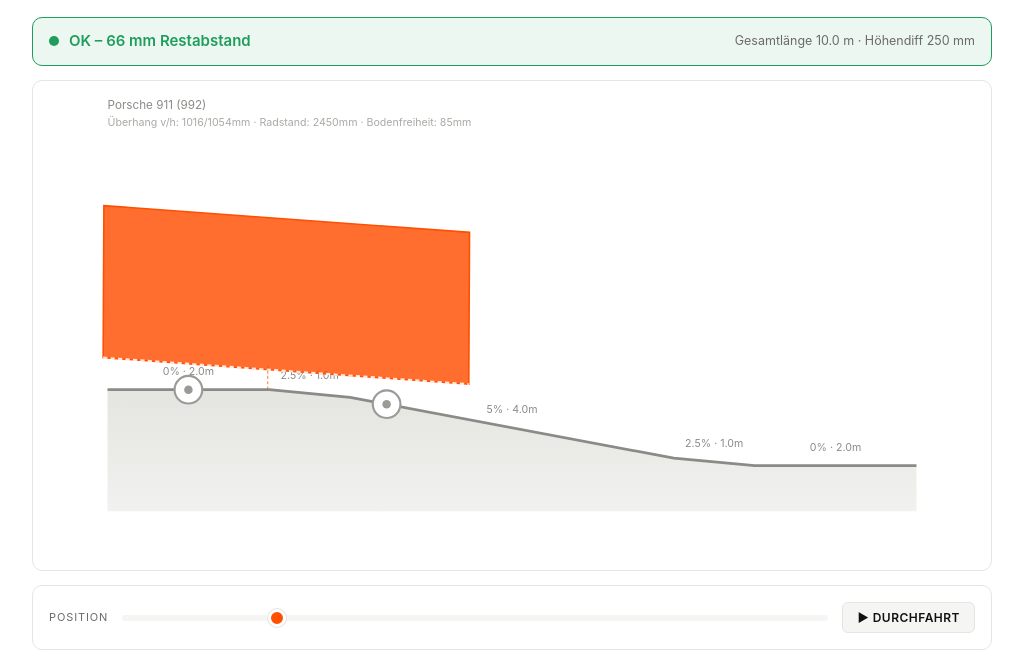
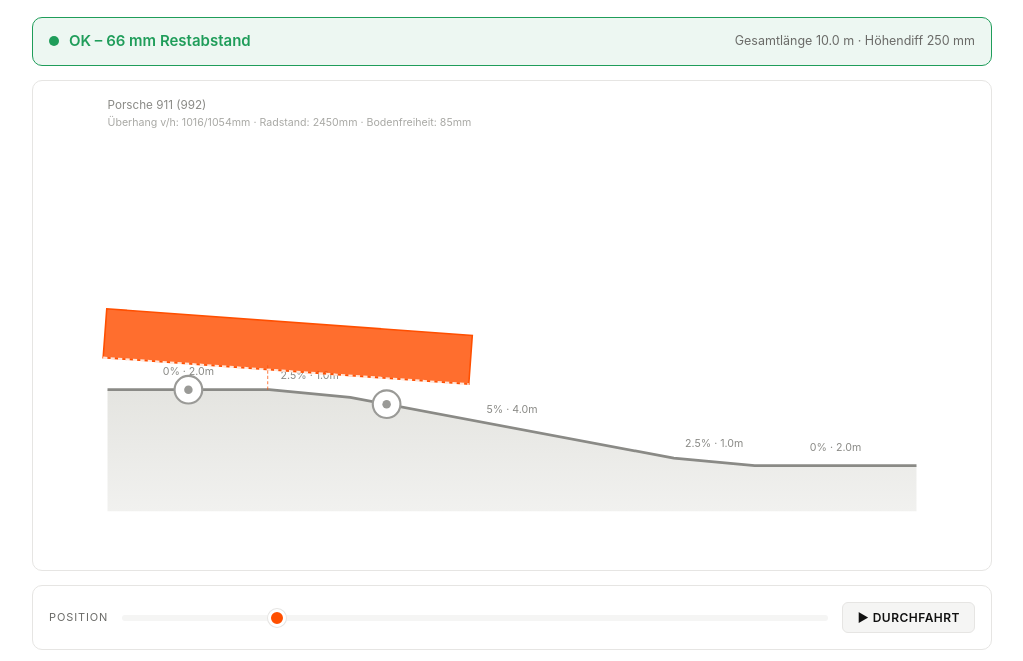
Before and after one commit to dtngx/framework, a plain HTML site: page tools/rampen-check/index.html in a window 1280 px wide. Shown: the part 100-761 px from the top of the page, without its empty margins (128-1151 px from the left). Drawn offline with Linux system fonts and the light colour scheme.

Commit message:
Rampen-Check: verzerrte Fahrzeug-Karosserie behoben
Die Karosserie wurde als 500-mm-Welt-Rechteck durch die anisotrope
Darstellung (X/Y unterschiedlich skaliert wegen Höhenüberhöhung der Rampe)
gezogen und dadurch stark geschert ("trapezförmig"). Jetzt wird nur die
optische Karosserie mit fester Pixelhöhe senkrecht zur Fahrzeugneigung im
Bildschirmraum gezeichnet -> sauberes Rechteck. Kollisionsgeometrie
(Unterboden, Räder, Achswinkel) unverändert.

Co-Authored-By: Claude Opus 4.8 <noreply@anthropic.com>

```diff
--- a/tools/rampen-check/index.html
+++ b/tools/rampen-check/index.html
@@ -306,7 +306,19 @@
       sx += seg.length;
     });
 
-    const carPts = `${toSvgX(cb.rearBottom.x).toFixed(1)},${toSvgY(cb.rearBottom.y).toFixed(1)} ${toSvgX(cb.frontBottom.x).toFixed(1)},${toSvgY(cb.frontBottom.y).toFixed(1)} ${toSvgX(cb.frontTop.x).toFixed(1)},${toSvgY(cb.frontTop.y).toFixed(1)} ${toSvgX(cb.rearTop.x).toFixed(1)},${toSvgY(cb.rearTop.y).toFixed(1)}`;
+    // Unterboden-Endpunkte im Bildschirmraum (kollisionsrelevant, echte Projektion)
+    const rb = { x: toSvgX(cb.rearBottom.x), y: toSvgY(cb.rearBottom.y) };
+    const fb = { x: toSvgX(cb.frontBottom.x), y: toSvgY(cb.frontBottom.y) };
+    // Karosserie NUR optisch: feste Pixelhöhe senkrecht zur Fahrzeugneigung am
+    // Bildschirm – so bleibt es ein sauberes Rechteck statt eines verzerrten Trapezes.
+    const vx = fb.x - rb.x, vy = fb.y - rb.y;
+    const vlen = Math.hypot(vx, vy) || 1;
+    let nx = -vy / vlen, ny = vx / vlen;   // Normale auf die Unterbodenlinie
+    if (ny > 0) { nx = -nx; ny = -ny; }    // nach oben (Bildschirm: -y) ausrichten
+    const bodyPx = 46;
+    const rt = { x: rb.x + nx * bodyPx, y: rb.y + ny * bodyPx };
+    const ft = { x: fb.x + nx * bodyPx, y: fb.y + ny * bodyPx };
+    const carPts = `${rb.x.toFixed(1)},${rb.y.toFixed(1)} ${fb.x.toFixed(1)},${fb.y.toFixed(1)} ${ft.x.toFixed(1)},${ft.y.toFixed(1)} ${rt.x.toFixed(1)},${rt.y.toFixed(1)}`;
 
     let gapIndicator = '';
     if (result.minGapX > 0 && result.minGapX < totalLen) {
@@ -328,7 +340,7 @@
         <path d="${profilePath}" fill="none" stroke="${c.profile}" stroke-width="2.5" />
         ${segLabels}
         <polygon points="${carPts}" fill="${carColor}" fill-opacity="0.82" stroke="${carColor}" stroke-width="1.5" />
-        <line x1="${toSvgX(cb.rearBottom.x).toFixed(1)}" y1="${toSvgY(cb.rearBottom.y).toFixed(1)}" x2="${toSvgX(cb.frontBottom.x).toFixed(1)}" y2="${toSvgY(cb.frontBottom.y).toFixed(1)}" stroke="#ffffff" stroke-opacity="0.85" stroke-width="2" stroke-dasharray="4,3" />
+        <line x1="${rb.x.toFixed(1)}" y1="${rb.y.toFixed(1)}" x2="${fb.x.toFixed(1)}" y2="${fb.y.toFixed(1)}" stroke="#ffffff" stroke-opacity="0.85" stroke-width="2" stroke-dasharray="4,3" />
         <circle cx="${toSvgX(cb.rearAxle.x).toFixed(1)}" cy="${toSvgY(cb.rearAxle.y).toFixed(1)}" r="${wheelR}" fill="${c.wheelFill}" stroke="${c.wheelStroke}" stroke-width="2" />
         <circle cx="${toSvgX(cb.frontAxle.x).toFixed(1)}" cy="${toSvgY(cb.frontAxle.y).toFixed(1)}" r="${wheelR}" fill="${c.wheelFill}" stroke="${c.wheelStroke}" stroke-width="2" />
         <circle cx="${toSvgX(cb.rearAxle.x).toFixed(1)}" cy="${toSvgY(cb.rearAxle.y).toFixed(1)}" r="4" fill="${c.wheelStroke}" />
```
